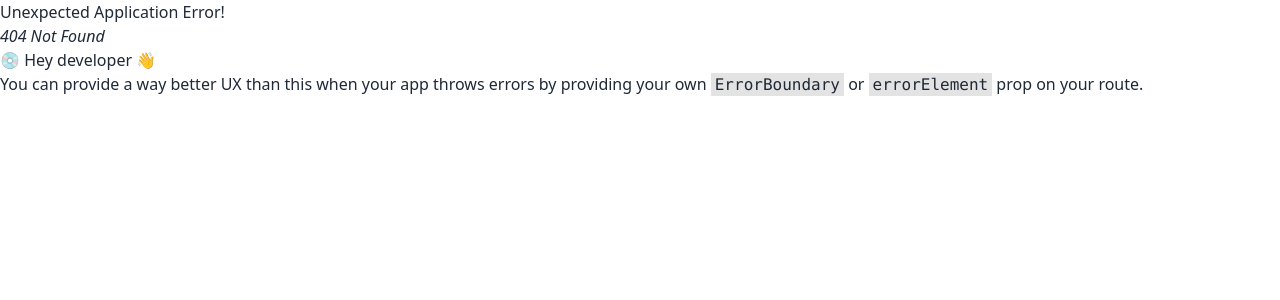
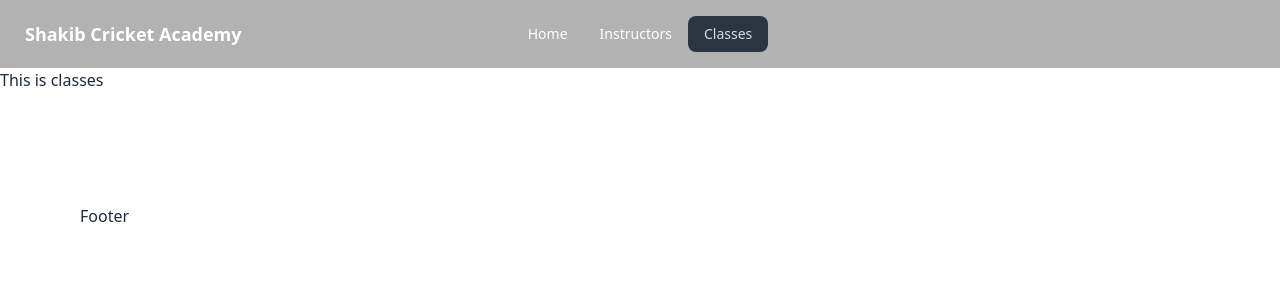
Before and after one commit to NOMAN1802/summer-camp-cricket-client, a React (Vite) app: page /classes in a window 1280 px wide. Before the commit this address had no page. Shown: the top 300 px of the page. Built offline with nearby package versions, Linux system fonts and the light colour scheme.

Commit message:
header done

```diff
--- /dev/null
+++ b/src/Pages/Classes/Classes.jsx
@@ -0,0 +1,12 @@
+/* eslint-disable no-unused-vars */
+import React from 'react';
+
+const Classes = () => {
+    return (
+        <div>
+            <h2>This is classes</h2>
+        </div>
+    );
+};
+
+export default Classes;
--- /dev/null
+++ b/src/Pages/Home/Home.jsx
@@ -0,0 +1,13 @@
+/* eslint-disable no-unused-vars */
+import React from 'react';
+import Container from '../../components/Shared/Container';
+
+const Home = () => {
+    return (
+        <Container>
+            <h2>This is Home</h2>
+        </Container>
+    );
+};
+
+export default Home;
--- /dev/null
+++ b/src/components/Shared/Container.jsx
@@ -0,0 +1,13 @@
+/* eslint-disable react/prop-types */
+/* eslint-disable no-unused-vars */
+import React from 'react';
+
+const Container = ({children}) => {
+    return (
+        <div className='max-w-[2520px] mx-auto xl:px-20 md:px-10 sm:px-2 px-4'>
+            {children}
+        </div>
+    );
+};
+
+export default Container;
--- a/src/components/Shared/Footer.jsx
+++ b/src/components/Shared/Footer.jsx
@@ -1,11 +1,12 @@
 /* eslint-disable no-unused-vars */
 import React from 'react';
+import Container from './Container';
 
 const Footer = () => {
     return (
-        <div>
+        <Container>
             <h2>Footer</h2>
-        </div>
+        </Container>
     );
 };
 
--- a/src/components/Shared/Header.jsx
+++ b/src/components/Shared/Header.jsx
@@ -1,12 +1,43 @@
 /* eslint-disable no-unused-vars */
 import React from 'react';
+import { Link, NavLink } from 'react-router-dom';
 
 const Header = () => {
+    const navOptions = <>
+    <li><NavLink to='/'>Home</NavLink></li>
+    <li><NavLink to='/instructors'>Instructors</NavLink></li>
+    <li><NavLink to='/classes'> Classes</NavLink></li>
+
+  </>
+
+
+
+
     return (
         <div>
-            <h2>Header</h2>
+        <div className="navbar bg-opacity-30 bg-black text-white ">
+          <div className="navbar-start">
+            <div className="dropdown">
+              <label tabIndex={0} className="btn btn-ghost lg:hidden">
+                <svg xmlns="http://www.w3.org/2000/svg" className="h-5 w-5" fill="none" viewBox="0 0 24 24" stroke="currentColor"><path strokeLinecap="round" strokeLinejoin="round" strokeWidth="2" d="M4 6h16M4 12h8m-8 6h16" /></svg>
+              </label>
+              <ul tabIndex={0} className="menu menu-compact dropdown-content mt-3 p-2 shadow bg-base-300 rounded-box w-52">
+                {navOptions}
+              </ul>
+            </div>
+            <a className="btn btn-ghost normal-case text-lg">Shakib Cricket Academy</a>
+          </div>
+          <div className="navbar-center hidden lg:flex">
+            <ul className="menu menu-horizontal px-1">
+              {navOptions}
+            </ul>
+          </div>
+          <div className="navbar-end">
+
+          </div>
         </div>
+      </div>
     );
 };
-
+// https://i.ibb.co/w7tSfv2/1000-F-499625910-gh-BBx-V9-Rs-HAWLQVPJd-Tp-F49io-BP9ak1-Z.jpg
 export default Header;
--- a/src/index.css
+++ b/src/index.css
@@ -1,3 +1,12 @@
 @tailwind base;
 @tailwind components;
 @tailwind utilities;
+
+
+.drawer-side a.active {
+    border: 2px solid aquamarine;
+    color: white;
+}
+.drawer-side a {
+   background-color: transparent;
+}
--- a/src/layouts/Main.jsx
+++ b/src/layouts/Main.jsx
@@ -8,7 +8,7 @@
     return (
         <div>
             <Header></Header>
-            <div className='my-20'>
+            <div className='mb-28'>
             <Outlet></Outlet>
             </div>
             <Footer></Footer>
```
Also changed, not shown: src/Routes/Routes.jsx (+12 -0 lines).
